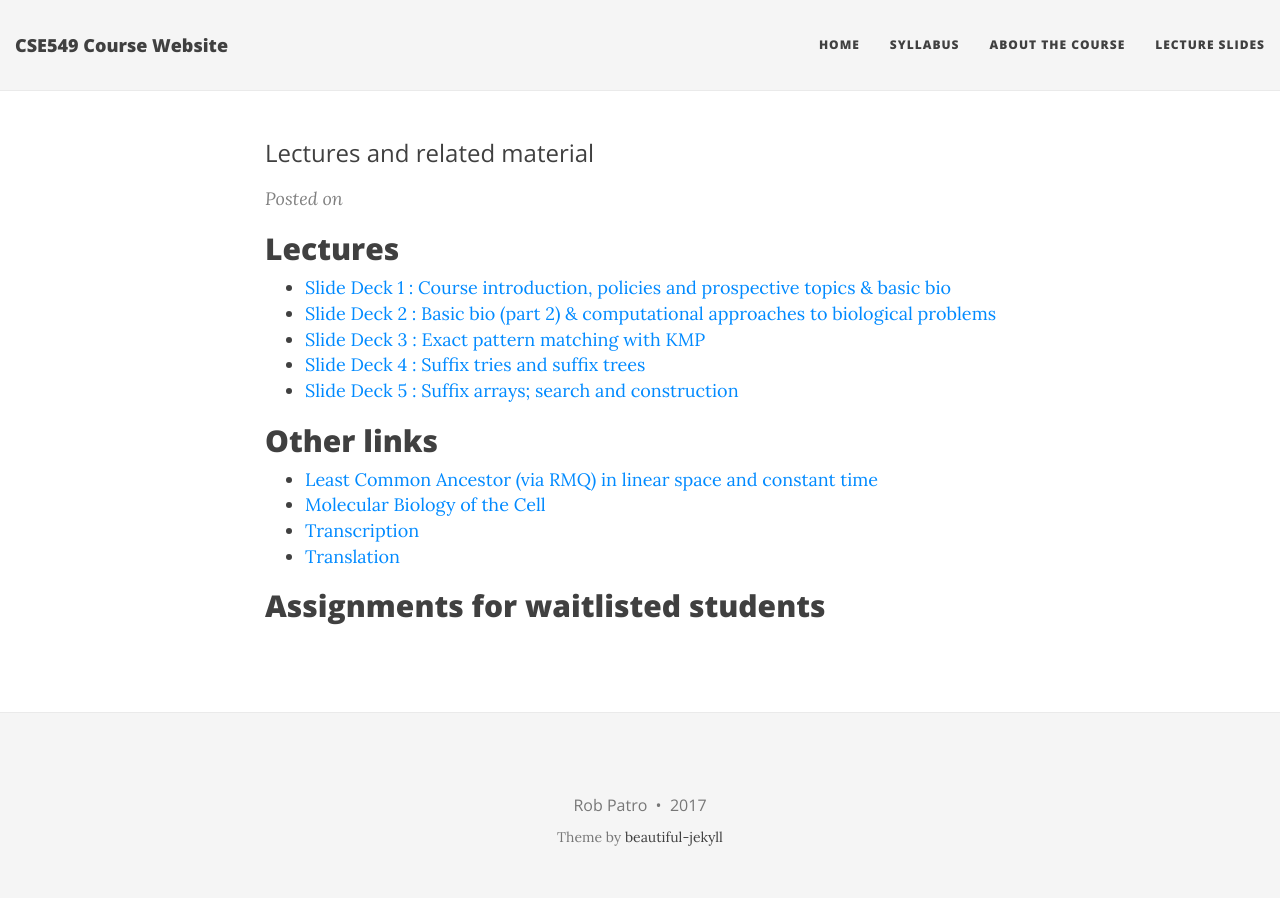
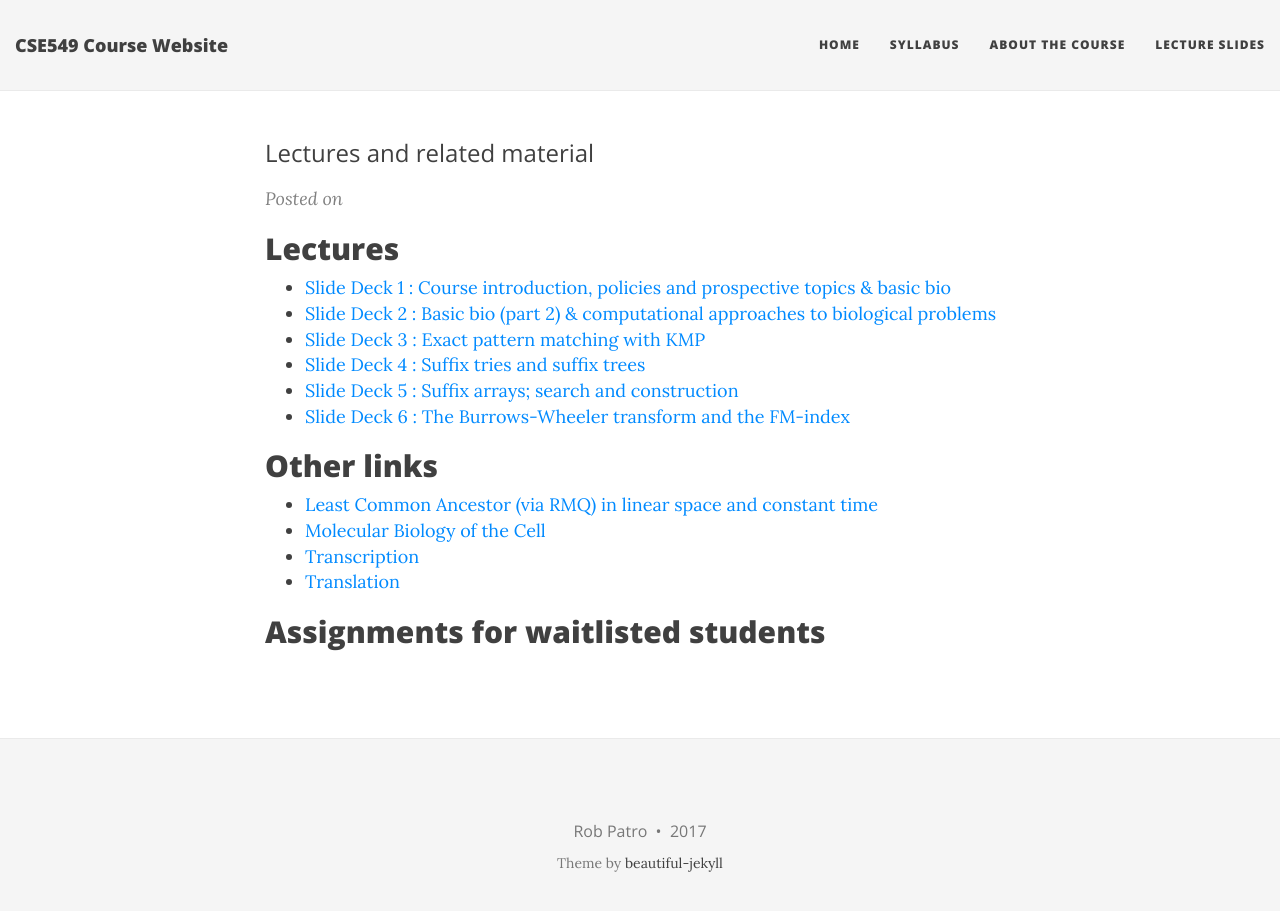
Before and after one commit to rob-p/CSE549F17, a Jekyll site: the page built from lectures.md, in a window 1280 px wide and 924 px high. Shown: the top 911 px of the window. Built offline with Jekyll 4.4.1, drawn with Linux system fonts in a browser that asks for light colours; nearby versions of some CDN libraries.

Commit message:
add FM-index lecture

```diff
--- a/lectures.md
+++ b/lectures.md
@@ -11,6 +11,7 @@ subtitle: Lectures and related material
  * [Slide Deck 3 : Exact pattern matching with KMP][3]
  * [Slide Deck 4 : Suffix tries and suffix trees][4]
  * [Slide Deck 5 : Suffix arrays; search and construction][5]
+ * [Slide Deck 6 : The Burrows-Wheeler transform and the FM-index][6]
 
 {::comment}
 
@@ -50,6 +51,7 @@ subtitle: Lectures and related material
 [3]:{{site.url}}/lectures/Lec03.pdf
 [4]:{{site.url}}/lectures/Lec04.pdf
 [5]:{{site.url}}/lectures/Lec05.pdf
+[6]:{{site.url}}/lectures/Lec06.pdf
 
 {::comment}
  * [List of final project options][proj]
```
Also changed, not shown: 1 other file.
